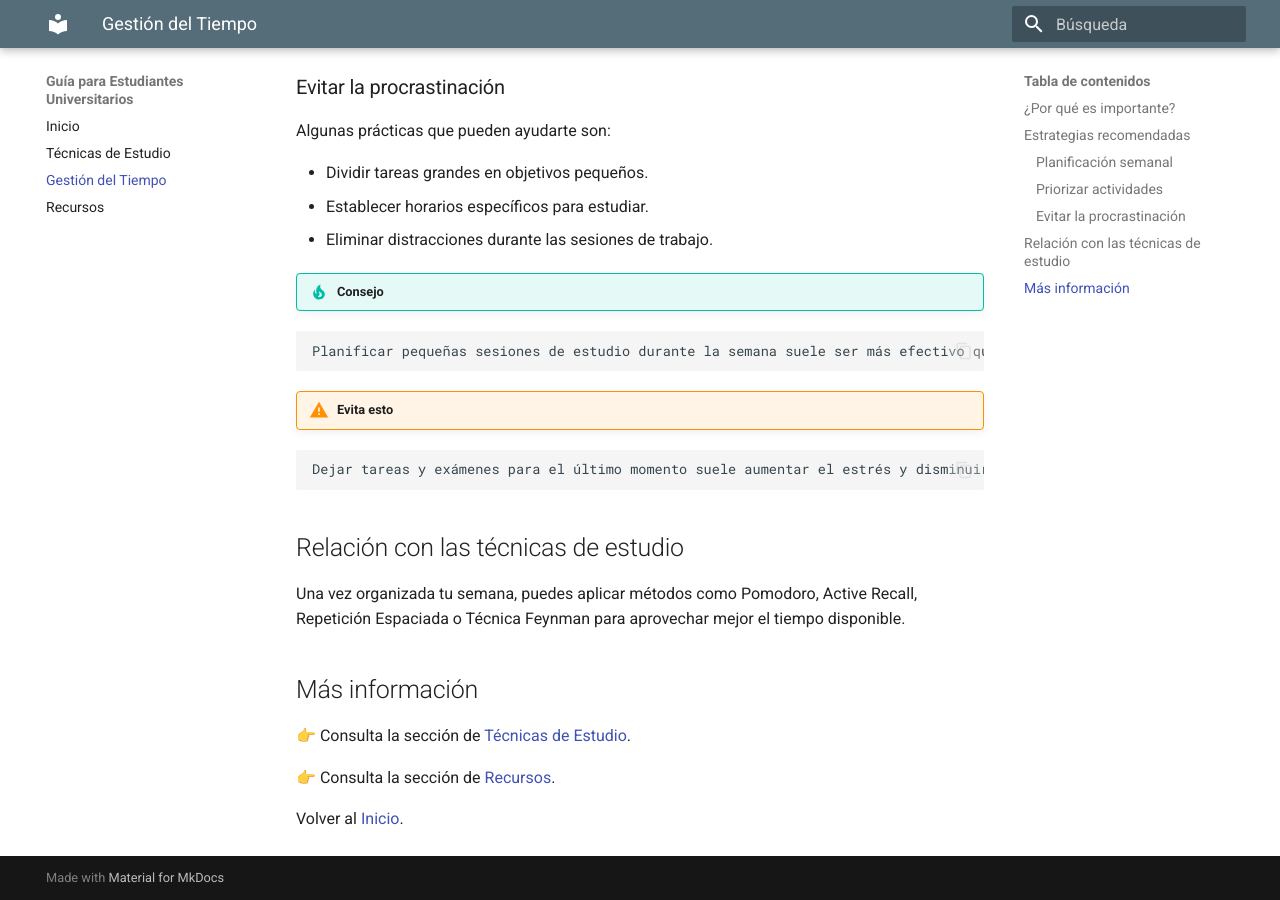
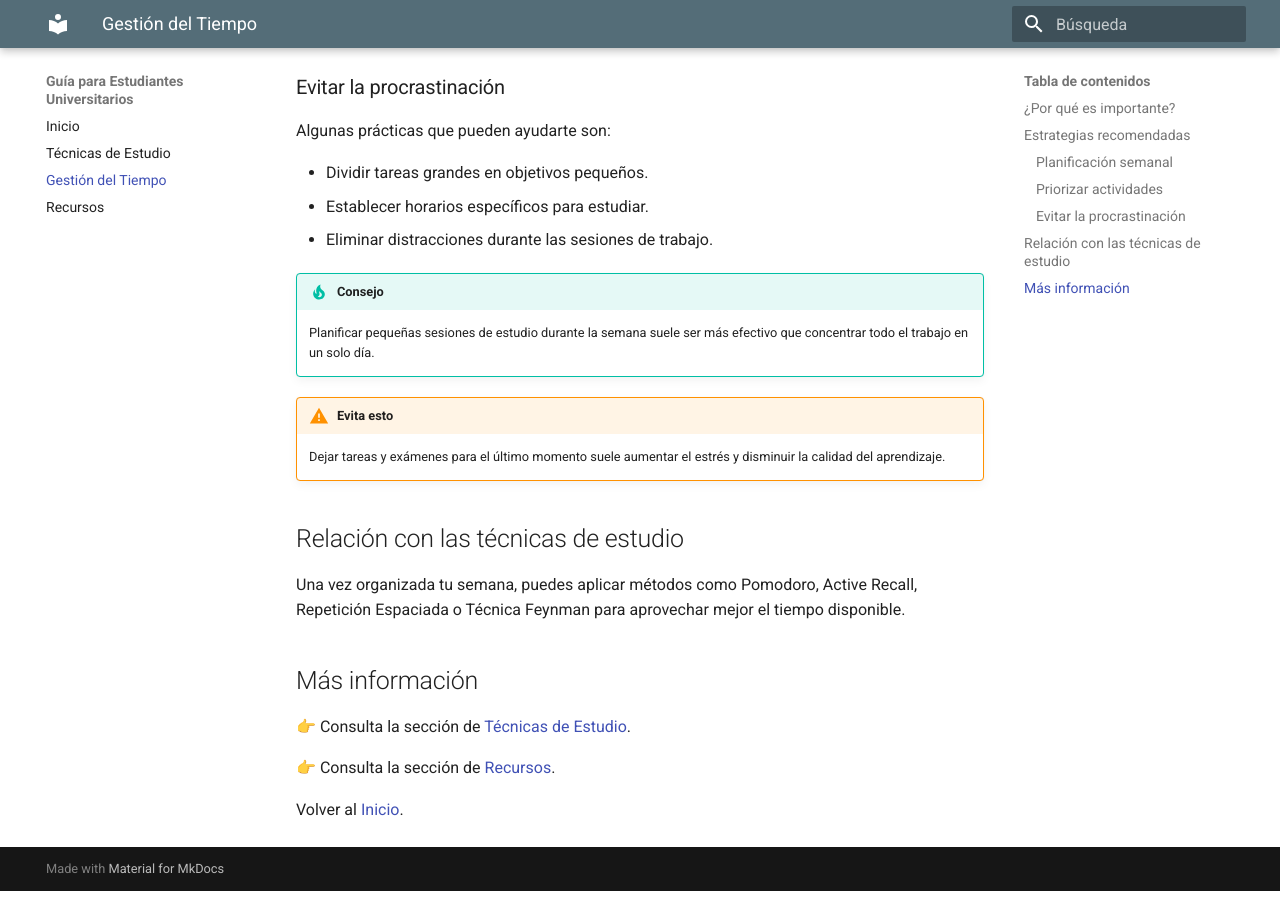
Before and after one commit to elKelvinRivas/guia-estudiantes-mkdocs, an MkDocs documentation site: the page built from docs/gestion-tiempo.md, in a window 1280 px wide and 900 px high, scrolled down 1098 px. Built offline with MkDocs 1.6.1 and Material for MkDocs 9.7.7, drawn with Linux system fonts in a browser that asks for light colours.

Commit message:
Add More Info

````diff
--- a/docs/gestion-tiempo.md
+++ b/docs/gestion-tiempo.md
@@ -42,15 +42,11 @@ Algunas prácticas que pueden ayudarte son:
 
 !!! tip "Consejo"
 
-```
-Planificar pequeñas sesiones de estudio durante la semana suele ser más efectivo que concentrar todo el trabajo en un solo día.
-```
+    Planificar pequeñas sesiones de estudio durante la semana suele ser más efectivo que concentrar todo el trabajo en un solo día.
 
 !!! warning "Evita esto"
 
-```
-Dejar tareas y exámenes para el último momento suele aumentar el estrés y disminuir la calidad del aprendizaje.
-```
+    Dejar tareas y exámenes para el último momento suele aumentar el estrés y disminuir la calidad del aprendizaje.
 
 ## Relación con las técnicas de estudio
 
````
Also changed, not shown: docs/tecnicas-estudio.md (+1 -3 lines).
